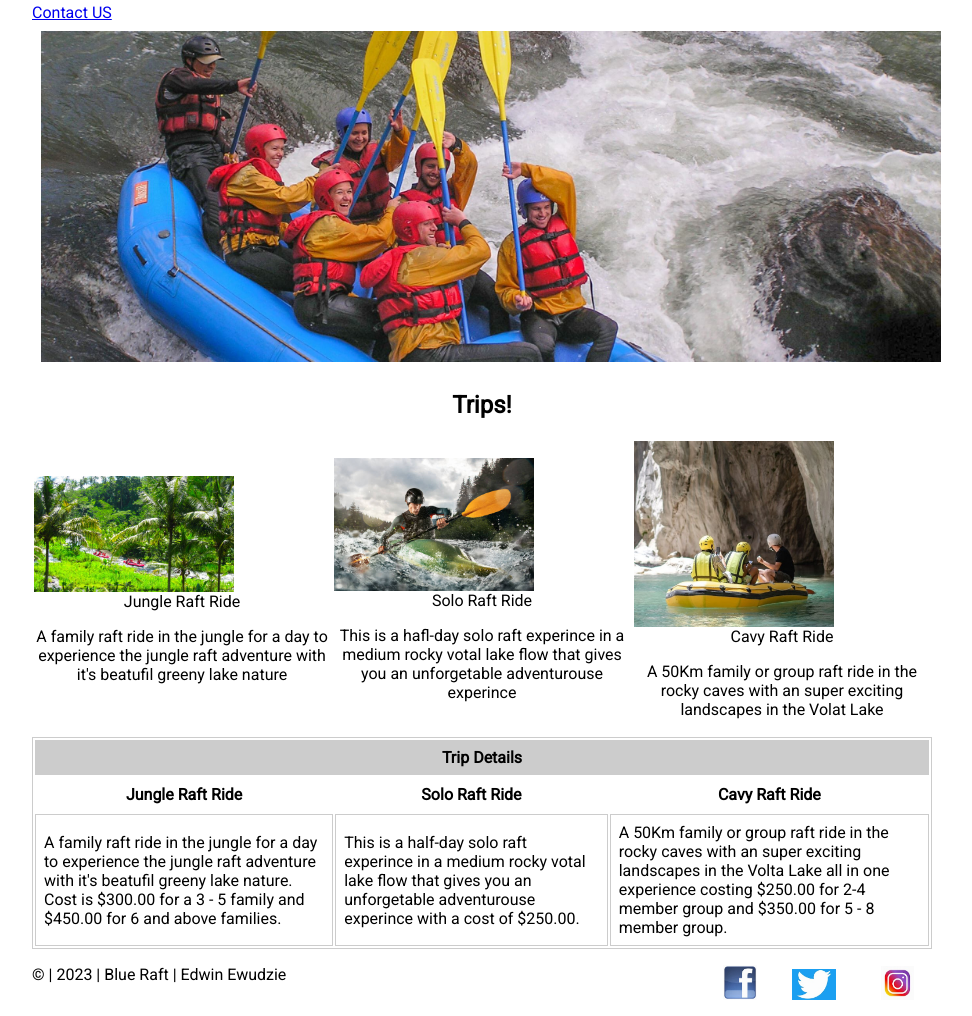
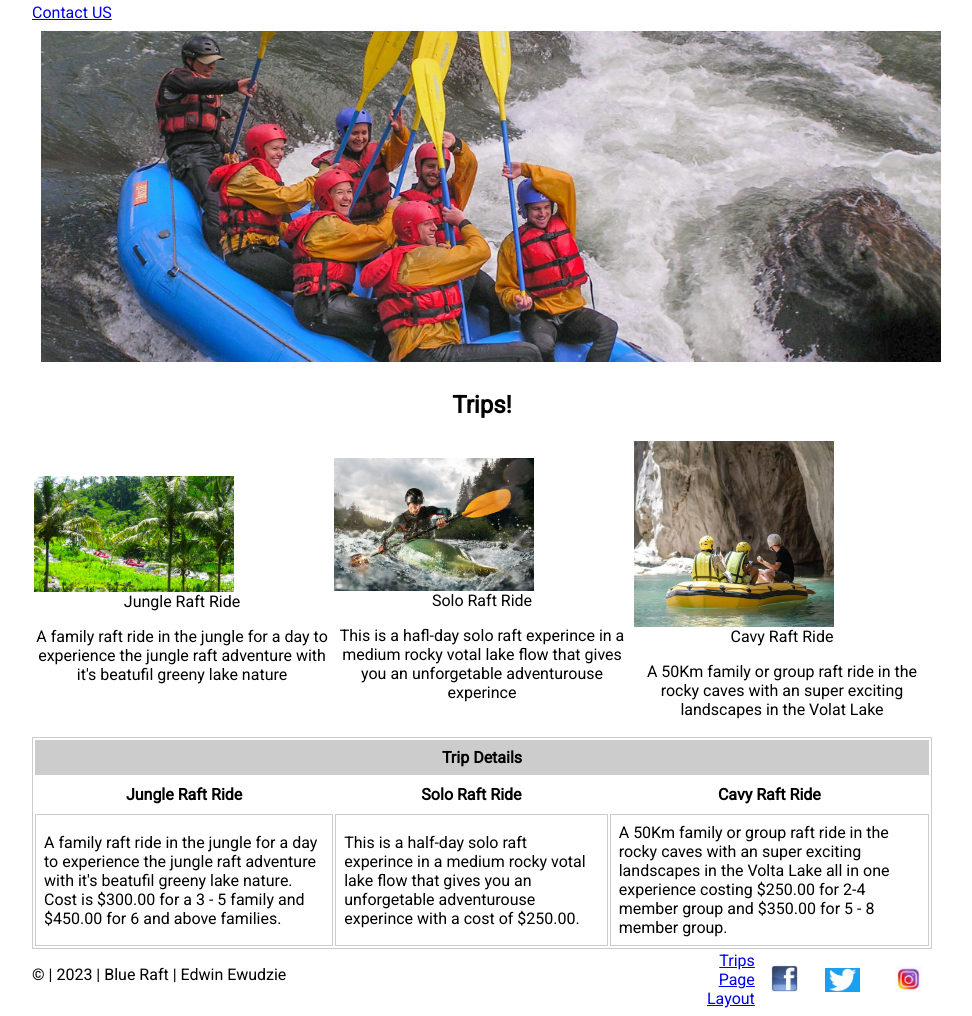
Before and after one commit to Ewudzie/wdd130, a plain HTML site: page wwr/trips.html in a window 1280 px wide. Shown: the part 163-1179 px from the top of the page, without its empty margins (158-1130 px from the left). Drawn offline with Linux system fonts and the light colour scheme.

Commit message:
trip page layout

```diff
--- a/wwr/trips.html
+++ b/wwr/trips.html
@@ -90,6 +90,9 @@
 
         <p>&copy; | 2023 | Blue Raft | Edwin Ewudzie</p>
         <nav class="sociallinks">
+            <a href="images/Trips_wireframe_image.jpg" target="">
+               Trips Page Layout
+            </a>
             <a href="https://web.facebook.com">
                 <img src="images/facebook.jpg" alt="Facebook">
 
@@ -102,6 +105,7 @@
             </a>
 
 
+
         </nav>
 
 
```
